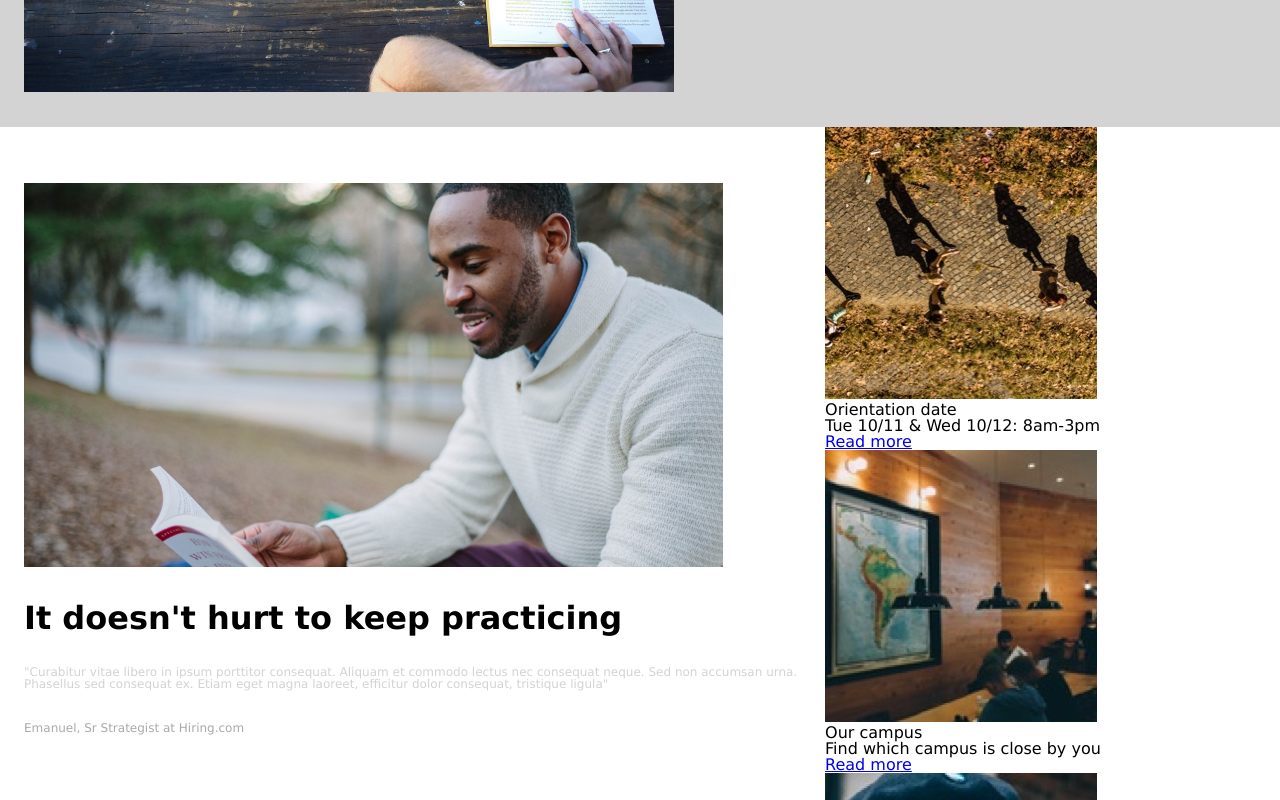
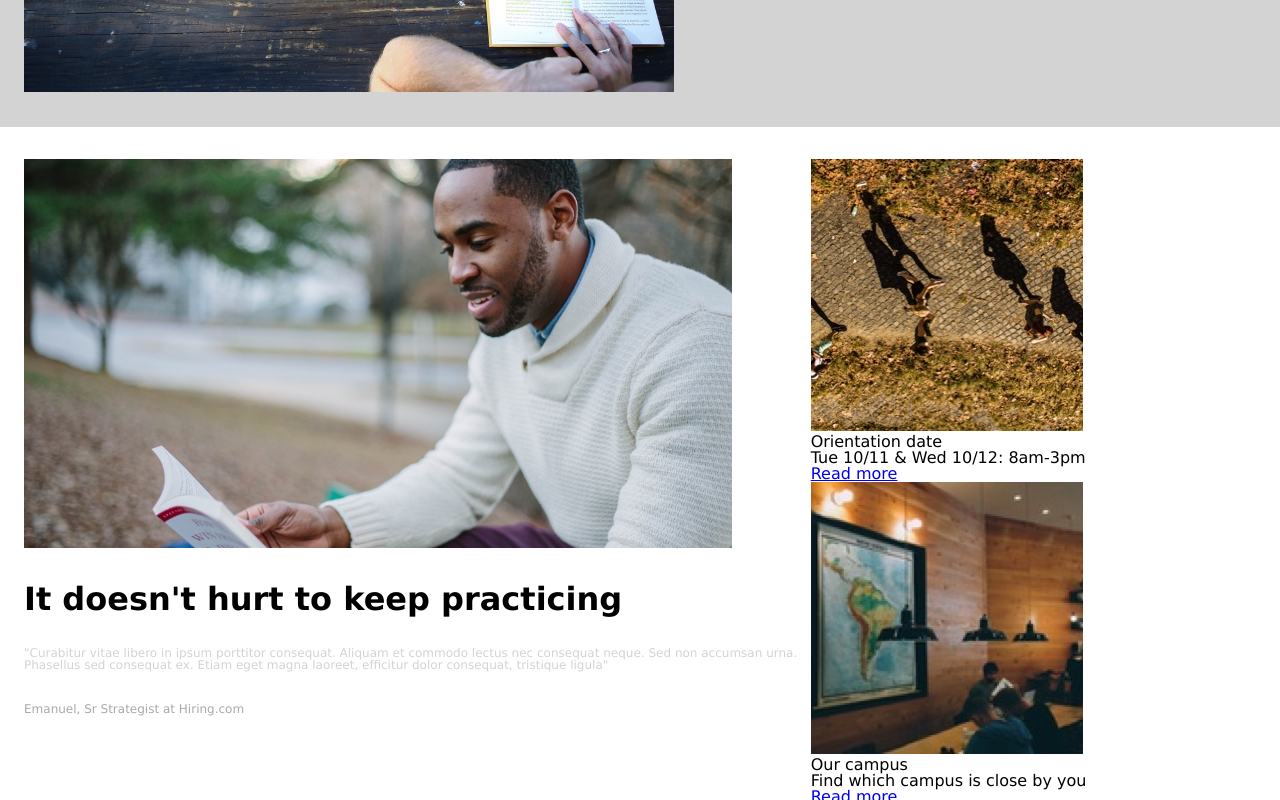
Before and after one commit to LittlestDoll/ColmarAcademy, a plain HTML site: page index.html in a window 1280 px wide. Shown: the part 420-1220 px from the top of the page. Drawn offline with Linux system fonts and the light colour scheme.

Commit message:
Minor padding fix on section 2.

```diff
--- a/resources/css/style.css
+++ b/resources/css/style.css
@@ -76,14 +76,18 @@ section {
   text-size: 3rem;
 }
 
+.second {
+  padding-left: 24px;
+  padding-top: 32px;
+  padding-bottom: 40px;
+}
+
 .section2 {
   width: 70%;
-  padding: 24px;
 }
 
 .section2 img {
   width: 90%;
-  padding-top: 32px;
   padding-bottom: 32px;
 }
 
```
